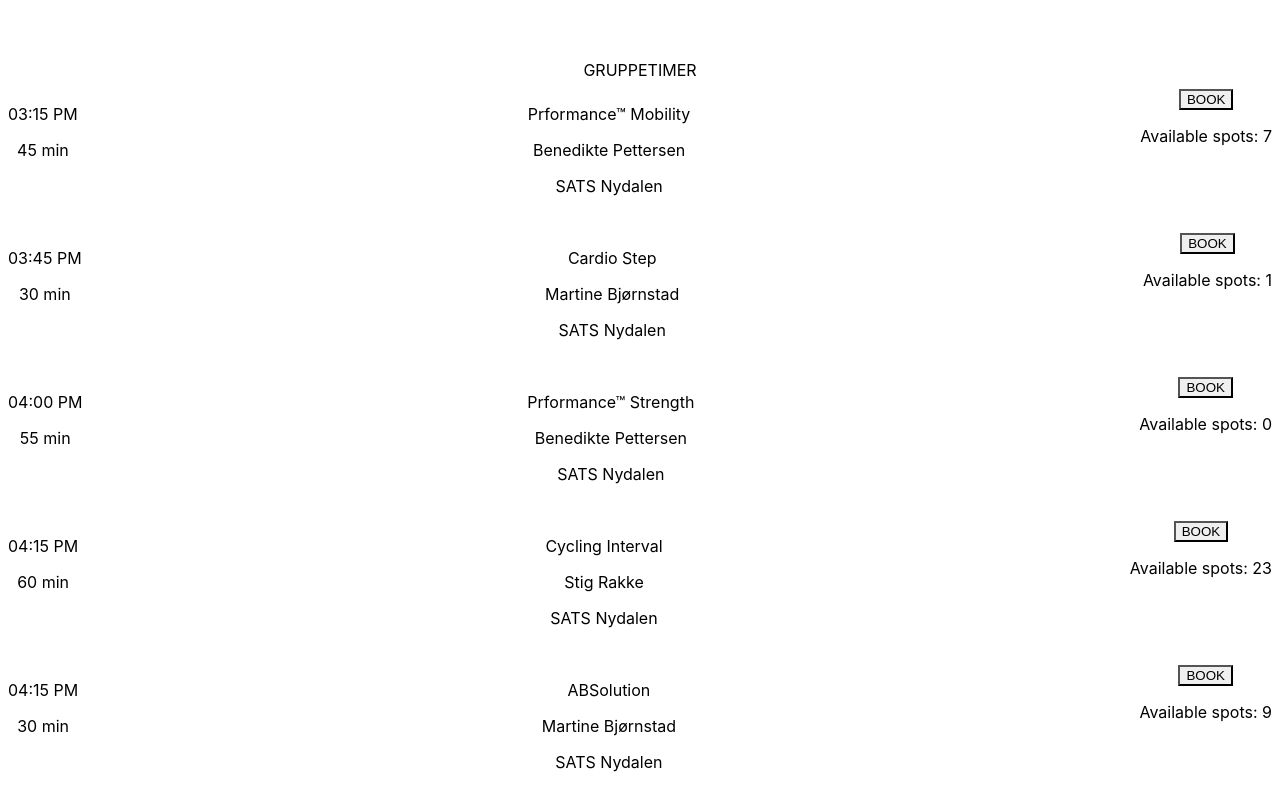
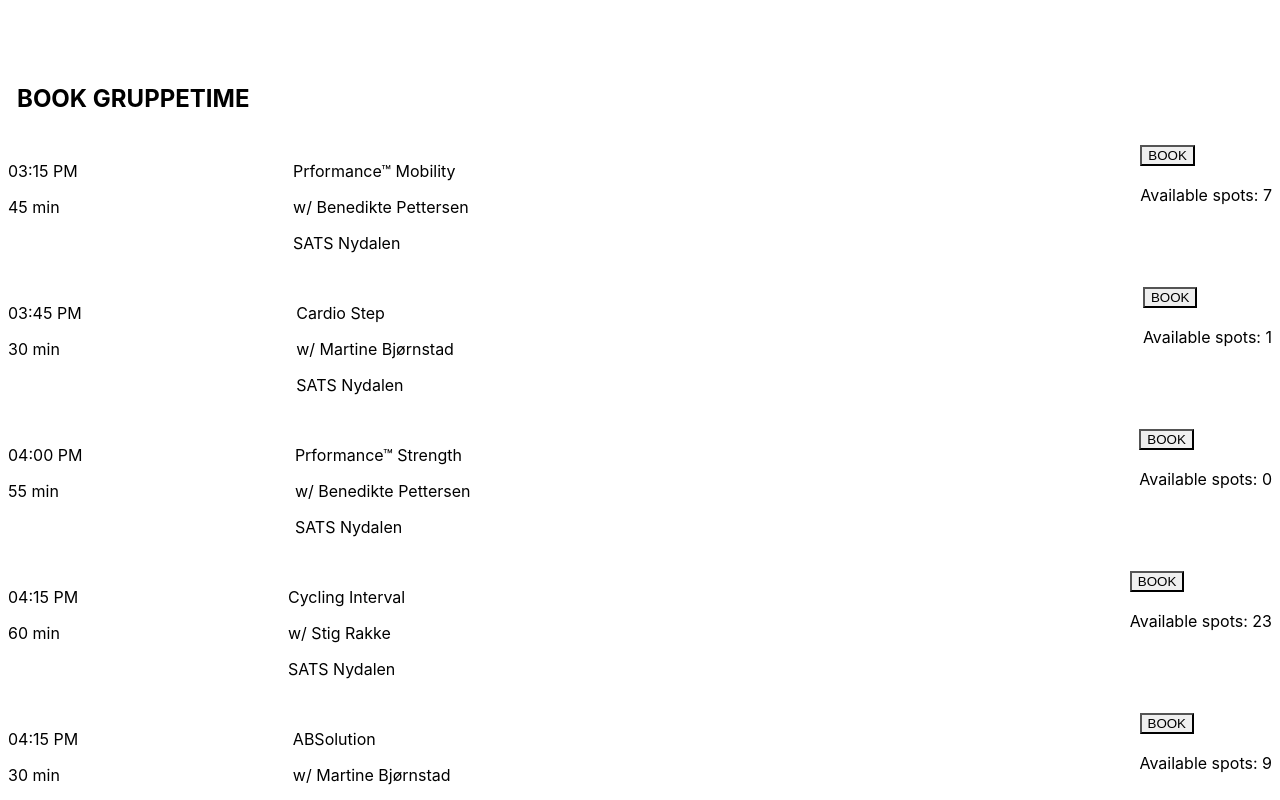
Before and after one commit to anetteee/gruppetimer, a React (Create React App) app in the folder gruppetimer/: page / in a window 1280 px wide. Shown: the top 800 px of the page. Built offline with nearby package versions, Linux system fonts and the light colour scheme; the HTML template or start-up script is replaced by a standard one.

Commit message:
change spacing and alignment of text

```diff
--- a/gruppetimer/src/App.css
+++ /dev/null
@@ -1,38 +0,0 @@
-.App {
-  text-align: center;
-}
-
-.App-logo {
-  height: 40vmin;
-  pointer-events: none;
-}
-
-@media (prefers-reduced-motion: no-preference) {
-  .App-logo {
-    animation: App-logo-spin infinite 20s linear;
-  }
-}
-
-.App-header {
-  background-color: #282c34;
-  min-height: 100vh;
-  display: flex;
-  flex-direction: column;
-  align-items: center;
-  justify-content: center;
-  font-size: calc(10px + 2vmin);
-  color: white;
-}
-
-.App-link {
-  color: #61dafb;
-}
-
-@keyframes App-logo-spin {
-  from {
-    transform: rotate(0deg);
-  }
-  to {
-    transform: rotate(360deg);
-  }
-}
--- a/gruppetimer/src/App.tsx
+++ b/gruppetimer/src/App.tsx
@@ -1,13 +1,16 @@
 import React from "react";
-import "./App.css";
 import GroupSessions from "./GroupSessions";
 import Navbar from "./Navbar";
+import { Heading } from "@chakra-ui/react";
 
 function App() {
   return (
-    <div className="App">
+    <div>
       <Navbar />
-      <header> GRUPPETIMER</header>
+      <Heading marginLeft={13} p={4}>
+        {" "}
+        BOOK GRUPPETIME
+      </Heading>{" "}
       <GroupSessions />
     </div>
   );
--- a/gruppetimer/src/GroupSession.tsx
+++ b/gruppetimer/src/GroupSession.tsx
@@ -61,15 +61,17 @@
         </Box>
         <Box flexBasis="50%">
           {" "}
-          <Text fontSize="2xl">{sessionInfo.name}</Text>
-          <Text>{sessionInfo.instructor}</Text>
+          <Text fontSize="2xl" mb={3}>
+            {sessionInfo.name}
+          </Text>
+          <Text>w/ {sessionInfo.instructor}</Text>
           <Text>{sessionInfo.clubName}</Text>
         </Box>
         <Box>
           <Button
+            mb={3}
             flex={1}
             fontSize={"sm"}
-            rounded={"full"}
             onClick={handleClick}
             disabled={
               updatedSessionInfo.bookingInfo.memberBookingInfo.bookingState ===
--- a/gruppetimer/src/GroupSessions.tsx
+++ b/gruppetimer/src/GroupSessions.tsx
@@ -18,7 +18,7 @@
 
   return (
     <Container maxW="container.lg">
-      <SimpleGrid columns={1} spacing={4}>
+      <SimpleGrid columns={1} spacing={2}>
         {sessions.map((sessionInfo) => (
           <GroupSession key={sessionInfo.id} sessionInfo={sessionInfo} />
         ))}
```
